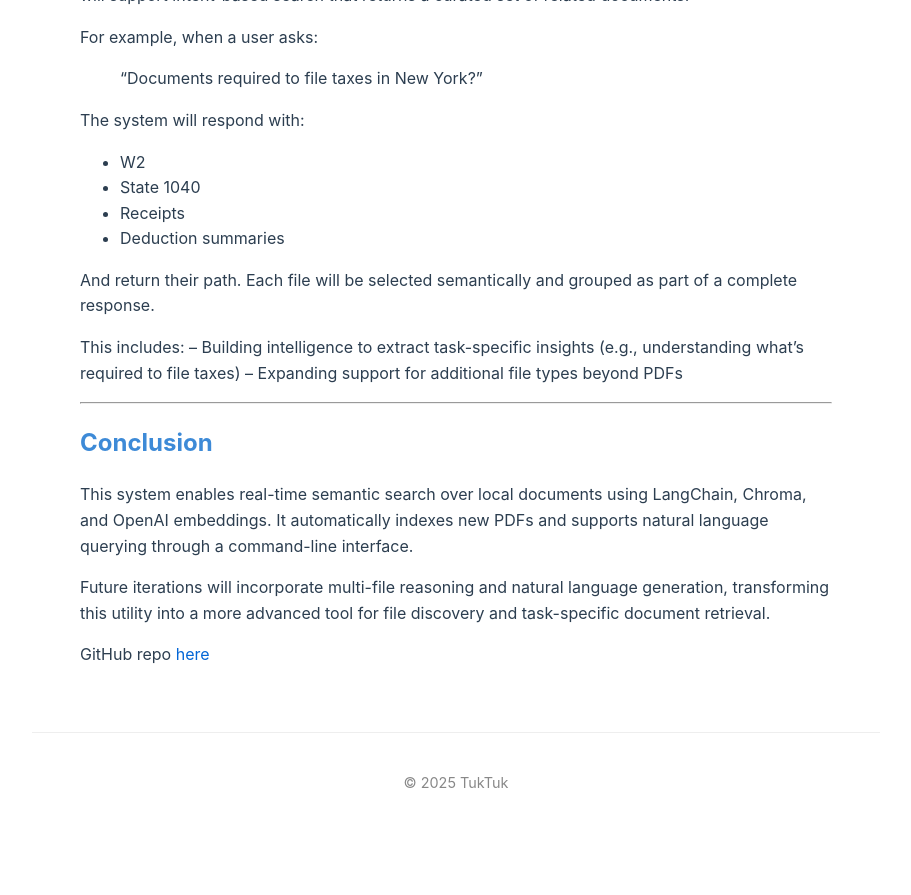
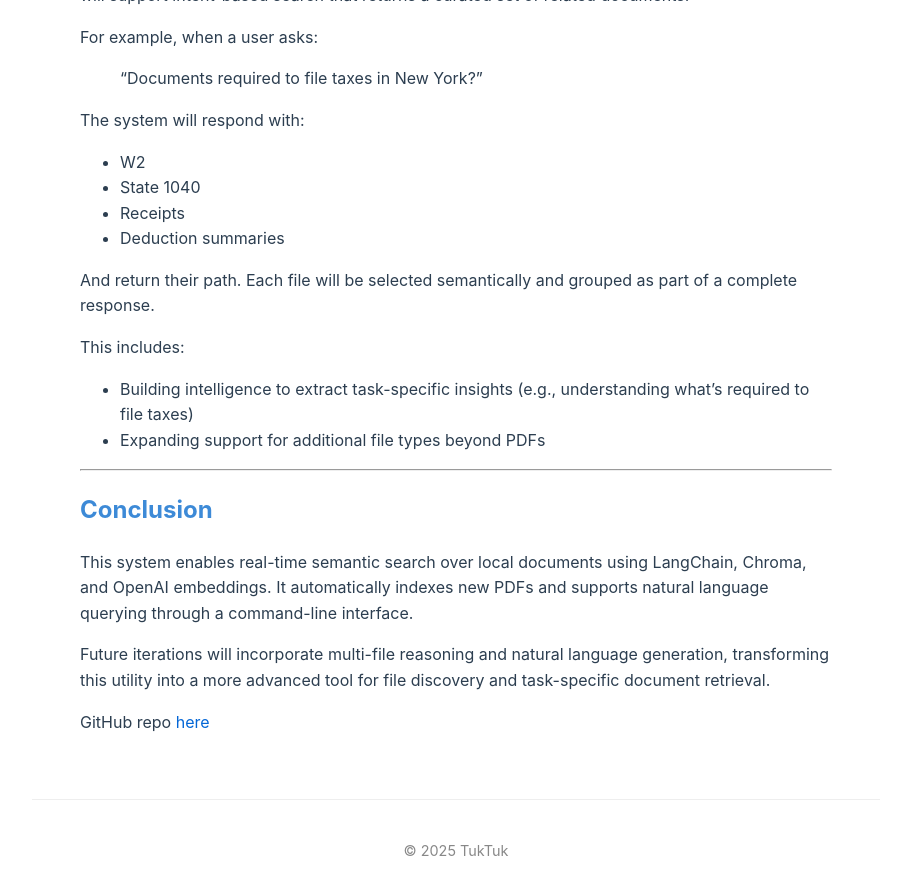
Before and after one commit to archanakalburgi/tuktuk, a Jekyll site: the page built from _posts/2025-05-08-findfiles.md, in a window 1280 px wide and 900 px high, scrolled down 2669 px. Shown: the top 895 px of the window, without its empty margins (184-1095 px from the left). Built offline with Jekyll 4.4.1, drawn with Linux system fonts in a browser that asks for light colours; some web fonts are replaced; before the commit the page ends 3502 px from its top, so only the background shows below that.

Commit message:
formatting

```diff
--- a/_posts/2025-05-08-findfiles.md
+++ b/_posts/2025-05-08-findfiles.md
@@ -84,8 +84,8 @@ The system will respond with:
 And return their path. Each file will be selected semantically and grouped as part of a complete response.
 
 This includes:
-– Building intelligence to extract task-specific insights (e.g., understanding what’s required to file taxes)
-– Expanding support for additional file types beyond PDFs
+- Building intelligence to extract task-specific insights (e.g., understanding what’s required to file taxes)
+- Expanding support for additional file types beyond PDFs
 
 ---
 
```
